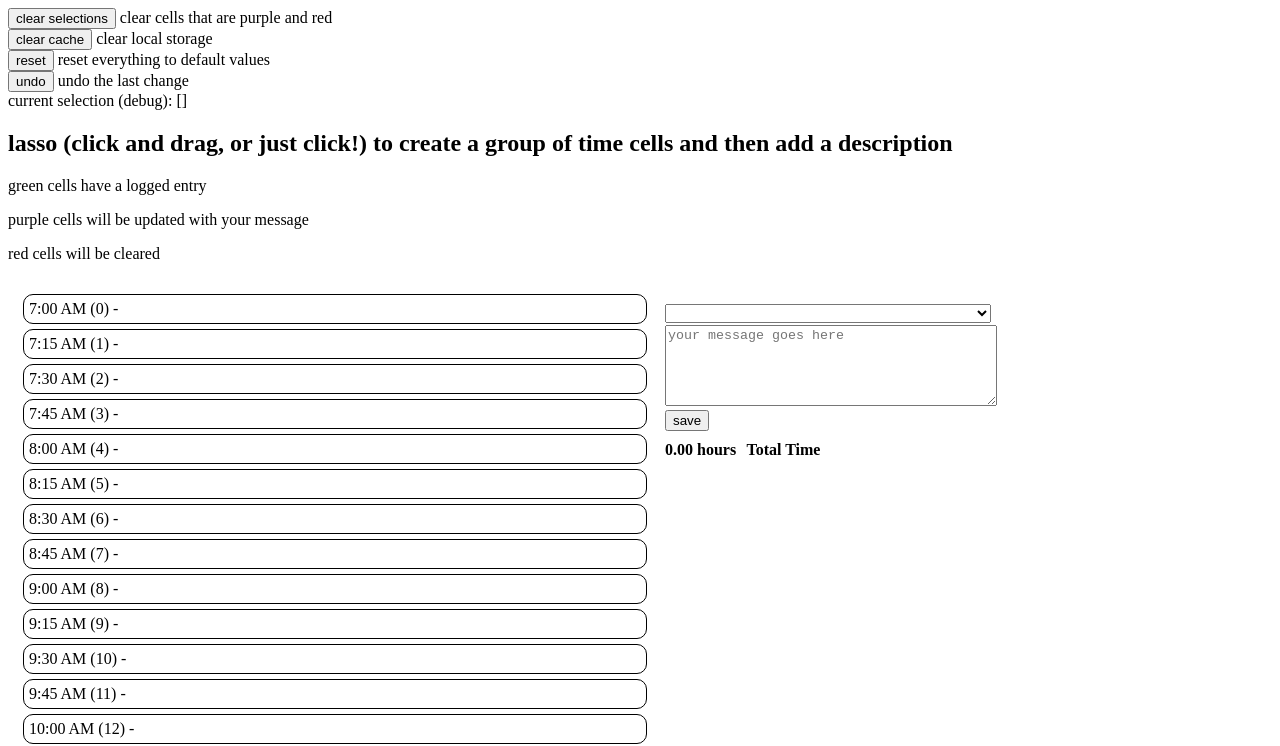
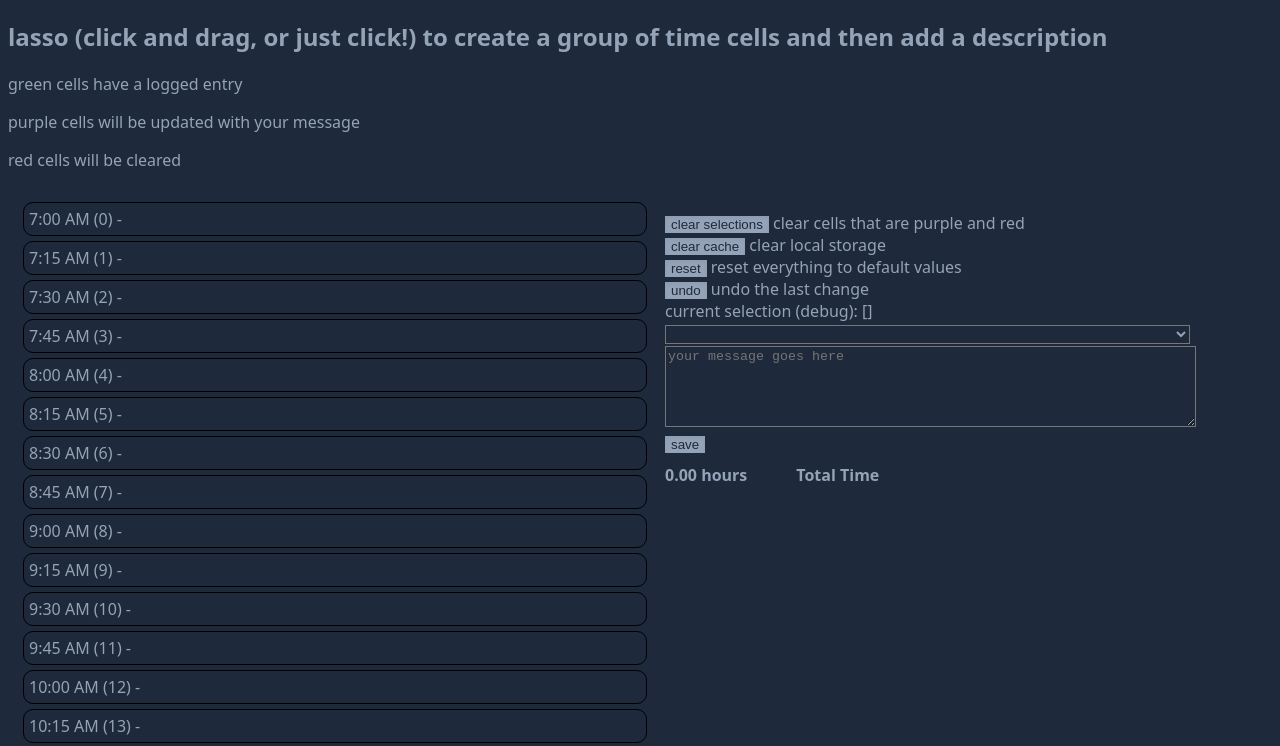
Before and after one commit to ryanrodemoyer/timelasso, a Nuxt app: page / in a window 1280 px wide. Shown: the top 746 px of the page. Built offline with nearby package versions, Linux system fonts and the light colour scheme.

Commit message:
dark mode

```diff
--- /dev/null
+++ b/assets/css/tailwind.css
@@ -0,0 +1,27 @@
+@tailwind base;
+@tailwind components;
+@tailwind utilities;
+
+body {
+  @apply bg-slate-800;
+  @apply text-slate-400;
+  @apply font-sans;
+}
+
+textarea {
+  @apply bg-slate-800;
+  @apply text-slate-400;
+}
+
+select {
+  @apply bg-slate-800;
+  @apply text-slate-400;
+}
+
+button {
+  @apply rounded-none;
+  @apply bg-slate-400;
+  @apply text-slate-800;
+  @apply shadow-inner;
+  @apply border-none;
+}
--- a/nuxt.config.js
+++ b/nuxt.config.js
@@ -7,7 +7,7 @@ export default {
 
   // Global page headers: https://go.nuxtjs.dev/config-head
   head: {
-    title: 'timelasso2',
+    title: 'Time Lasso',
     htmlAttrs: {
       lang: 'en',
     },
--- a/pages/index.vue
+++ b/pages/index.vue
@@ -1,17 +1,5 @@
 <template>
   <div>
-    <div>
-      <button @click="clearSelections">clear selections</button>
-      clear cells that are purple and red
-    </div>
-    <div>
-      <button @click="clearCache">clear cache</button> clear local storage
-    </div>
-    <div>
-      <button @click="reset">reset</button> reset everything to default values
-    </div>
-    <div><button @click="undoLast">undo</button> undo the last change</div>
-    <div>current selection (debug): {{ ui.selection }}</div>
     <div>
       <h2>
         lasso (click and drag, or just click!) to create a group of time cells
@@ -49,6 +37,22 @@
         >
           <div style="flex-basis: 100%; margin-bottom: 10px">
             <div style="margin-bottom: 2px">
+              <div>
+                <button @click="clearSelections">clear selections</button>
+                clear cells that are purple and red
+              </div>
+              <div>
+                <button @click="clearCache">clear cache</button> clear local
+                storage
+              </div>
+              <div>
+                <button @click="reset">reset</button> reset everything to
+                default values
+              </div>
+              <div>
+                <button @click="undoLast">undo</button> undo the last change
+              </div>
+              <div>current selection (debug): {{ ui.selection }}</div>
               <select
                 style="width: 100%"
                 @change="ui.message = $event.target.value"
@@ -63,6 +67,7 @@
                 </option>
               </select>
             </div>
+
             <div>
               <textarea
                 placeholder="your message goes here"
@@ -250,6 +255,7 @@ export default Vue.extend({
         return {
           backgroundColor: rgb,
           borderColor: rgb,
+          color: 'black',
         }
       }
     },
```
